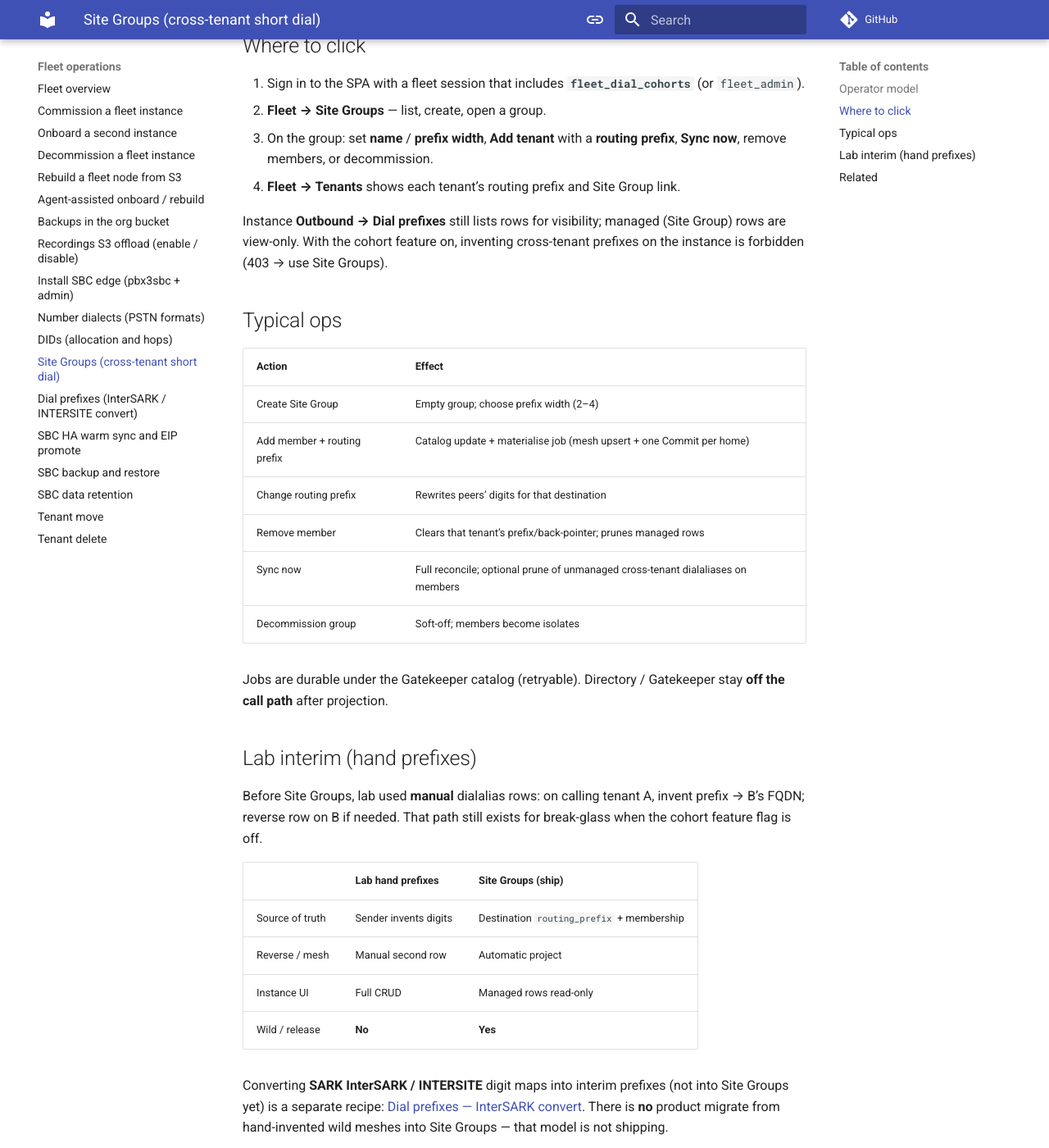
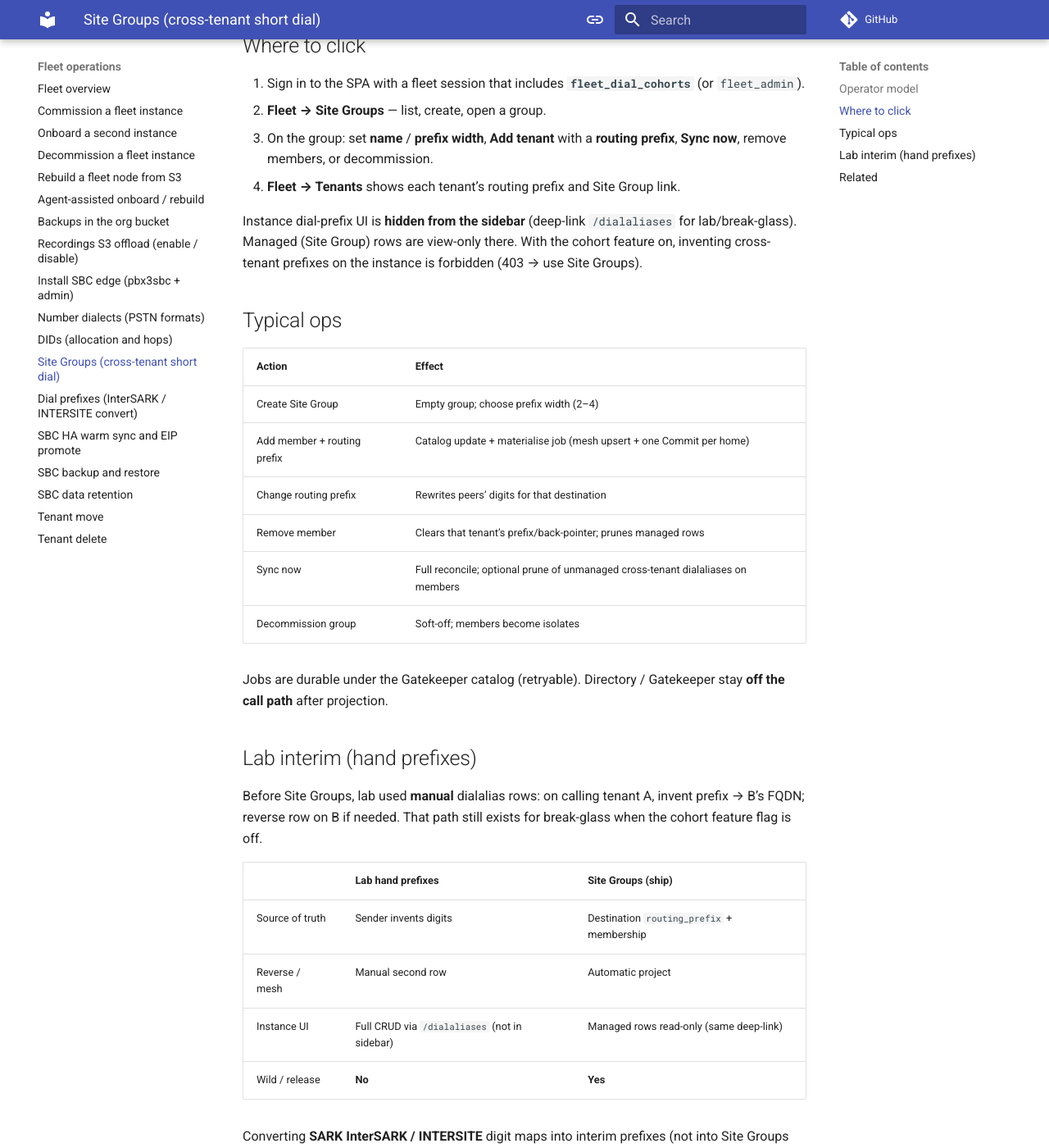
Before and after one commit to aelintra/pbx3-docs, an MkDocs documentation site: the page built from docs/fleet/site-groups.md, in a window 1280 px wide and 1400 px high, scrolled down 1198 px. Shown: the whole window at 82% size. Built offline with MkDocs 1.6.1 and Material for MkDocs 9.7.7, drawn with Linux system fonts in a browser that asks for light colours; comment, search, counter and statistics services are not loaded; some of the changed text lies outside the part shown.

Commit message:
Note instance Dial prefixes is off the sidebar.
Operators use Fleet Site Groups; /dialaliases remains lab/deep-link only.

Co-authored-by: Cursor <cursoragent@cursor.com>

```diff
--- a/docs/fleet/site-groups.md
+++ b/docs/fleet/site-groups.md
@@ -6,7 +6,7 @@
 Site Groups are the **supported** way for sister sites to short-dial each other on a fleet: each member owns a **destination routing prefix**; Gatekeeper projects a full mesh of dial-prefix rows onto each home. Phones dial `{prefix}{extension}` the same way everywhere in the group.
 
 !!! tip "Release model"
-    Hand-entered per-sender dial prefixes (instance **Outbound → Dial prefixes**) are **lab / break-glass only**. Do not invent production meshes that way. Use **Fleet → Site Groups**.
+    Hand-entered per-sender dial prefixes (instance `/dialaliases`, **not** in the sidebar) are **lab / break-glass only**. Do not invent production meshes that way. Use **Fleet → Site Groups**.
 
 ## Operator model
 
@@ -32,7 +32,7 @@ Site Groups are the **supported** way for sister sites to short-dial each other
 3. On the group: set **name** / **prefix width**, **Add tenant** with a **routing prefix**, **Sync now**, remove members, or decommission.
 4. **Fleet → Tenants** shows each tenant’s routing prefix and Site Group link.
 
-Instance **Outbound → Dial prefixes** still lists rows for visibility; managed (Site Group) rows are view-only. With the cohort feature on, inventing cross-tenant prefixes on the instance is forbidden (403 → use Site Groups).
+Instance dial-prefix UI is **hidden from the sidebar** (deep-link `/dialaliases` for lab/break-glass). Managed (Site Group) rows are view-only there. With the cohort feature on, inventing cross-tenant prefixes on the instance is forbidden (403 → use Site Groups).
 
 ## Typical ops
 
@@ -55,7 +55,7 @@ Before Site Groups, lab used **manual** dialalias rows: on calling tenant A, inv
 |--|-------------------|--------------------|
 | Source of truth | Sender invents digits | Destination `routing_prefix` + membership |
 | Reverse / mesh | Manual second row | Automatic project |
-| Instance UI | Full CRUD | Managed rows read-only |
+| Instance UI | Full CRUD via `/dialaliases` (not in sidebar) | Managed rows read-only (same deep-link) |
 | Wild / release | **No** | **Yes** |
 
 Converting **SARK InterSARK / INTERSITE** digit maps into interim prefixes (not into Site Groups yet) is a separate recipe: [Dial prefixes — InterSARK convert](dial-prefix-legacy-migrate.md). There is **no** product migrate from hand-invented wild meshes into Site Groups — that model is not shipping.
```
Also changed, not shown: docs/fleet/dial-prefix-legacy-migrate.md (+1 -1 lines).
